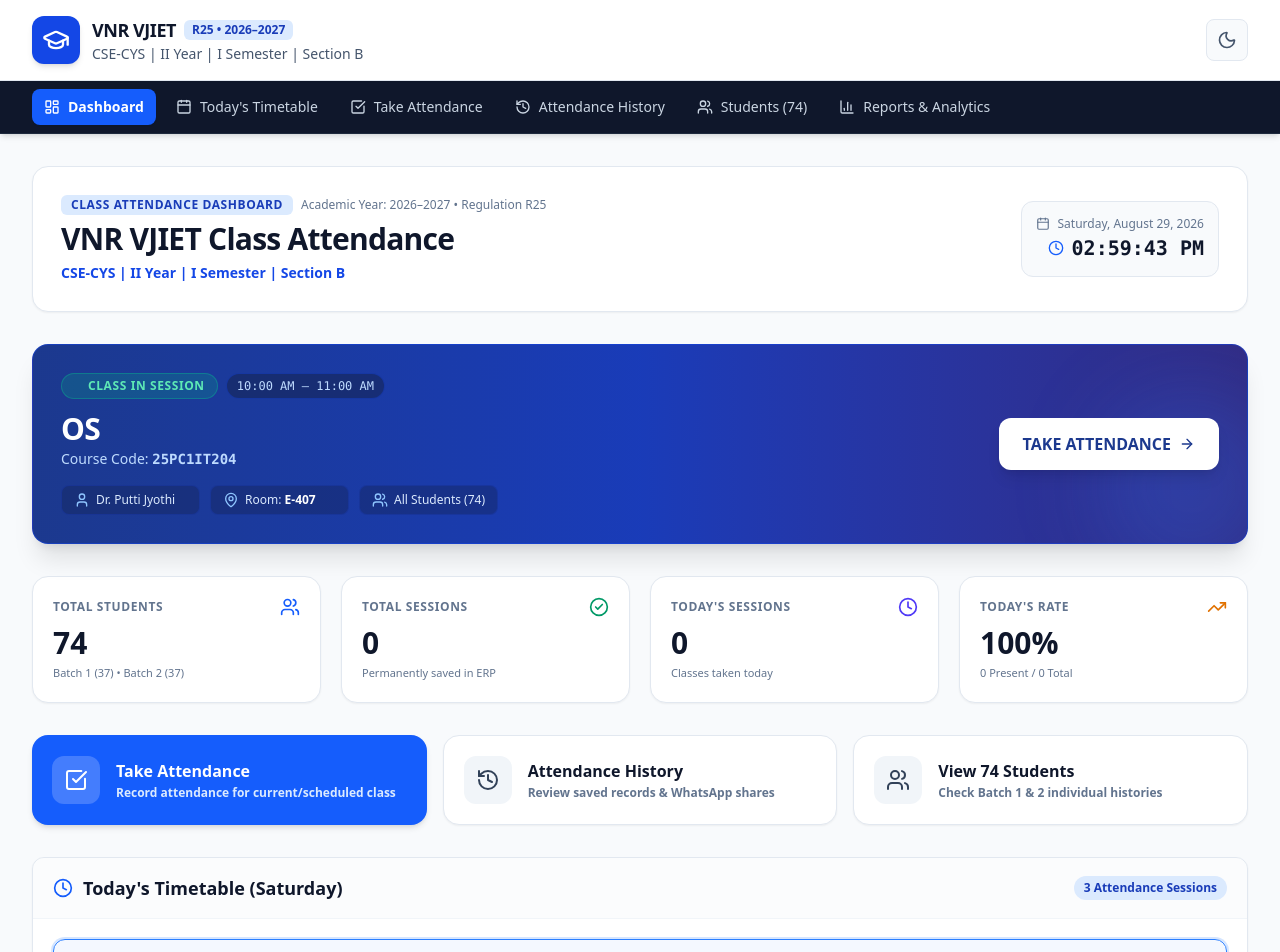
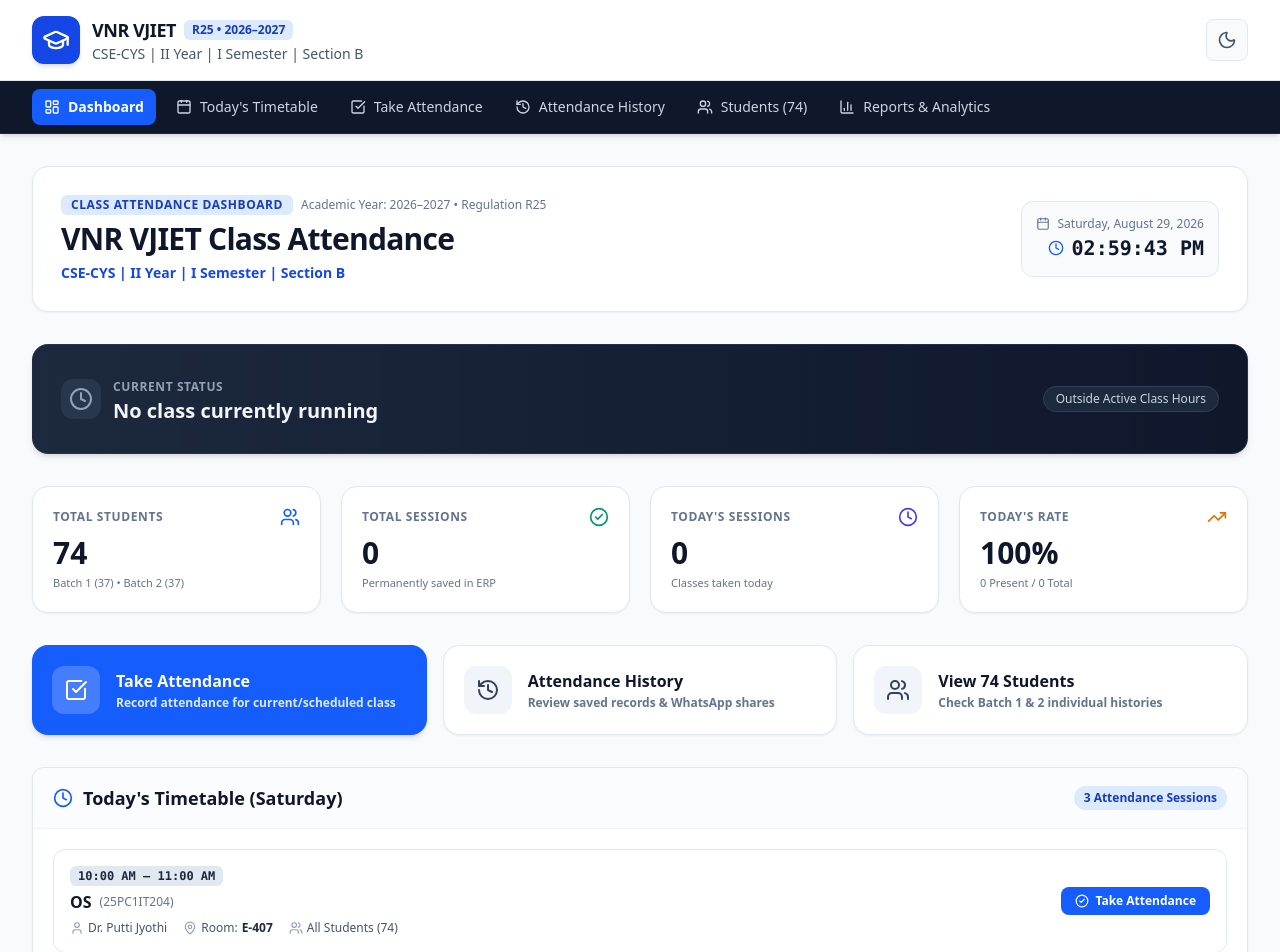
Before and after one commit to khyathiksingam/vnrvjiet-attendance, a React (Vite) app: page / in a window 1280 px wide. Shown: the top 952 px of the page. Built offline with nearby package versions, Linux system fonts and the light colour scheme; no server answers.

Commit message:
fix: resolve live class detection timing and enable Tailwind v4 class-based dark mode

```diff
--- a/src/context/ThemeContext.jsx
+++ b/src/context/ThemeContext.jsx
@@ -1,22 +1,38 @@
 import React, { createContext, useContext, useState, useEffect } from 'react';
 
-const ThemeContext = createContext();
+const defaultThemeValue = {
+  theme: 'light',
+  toggleTheme: () => {},
+  isDark: false
+};
+
+const ThemeContext = createContext(defaultThemeValue);
 
 export const ThemeProvider = ({ children }) => {
   const [theme, setTheme] = useState(() => {
+    try {
       const saved = localStorage.getItem('vnr_theme');
       if (saved === 'dark' || saved === 'light') return saved;
       return window.matchMedia && window.matchMedia('(prefers-color-scheme: dark)').matches ? 'dark' : 'light';
+    } catch (e) {
+      return 'light';
+    }
   });
 
   useEffect(() => {
+    try {
       const root = document.documentElement;
       if (theme === 'dark') {
         root.classList.add('dark');
+        root.style.colorScheme = 'dark';
       } else {
         root.classList.remove('dark');
+        root.style.colorScheme = 'light';
       }
       localStorage.setItem('vnr_theme', theme);
+    } catch (e) {
+      console.error(e);
+    }
   }, [theme]);
 
   const toggleTheme = () => {
@@ -30,4 +46,4 @@
   );
 };
 
-export const useTheme = () => useContext(ThemeContext);
+export const useTheme = () => useContext(ThemeContext) || defaultThemeValue;
--- a/src/index.css
+++ b/src/index.css
@@ -1,4 +1,6 @@
 @import "tailwindcss";
+
+@custom-variant dark (&:where(.dark, .dark *));
 
 @layer base {
   :root {
--- a/src/pages/Dashboard.jsx
+++ b/src/pages/Dashboard.jsx
@@ -17,17 +17,49 @@
 
 import { TIMETABLE } from '../data/masterData';
 
+// Helper to convert '10:00 AM' to minutes from midnight
+function timeStrToMinutes(timeStr) {
+  if (!timeStr) return -1;
+  const parts = timeStr.trim().split(' ');
+  if (parts.length < 2) return -1;
+  const [hoursStr, minutesStr] = parts[0].split(':');
+  let hours = parseInt(hoursStr, 10);
+  const minutes = parseInt(minutesStr, 10) || 0;
+  const period = parts[1].toUpperCase();
+  if (period === 'PM' && hours !== 12) hours += 12;
+  if (period === 'AM' && hours === 12) hours = 0;
+  return hours * 60 + minutes;
+}
+
+function findLiveCurrentPeriod(scheduleList) {
+  if (!Array.isArray(scheduleList) || scheduleList.length === 0) return null;
+  const now = new Date();
+  const currentTotalMinutes = now.getHours() * 60 + now.getMinutes();
+
+  for (const period of scheduleList) {
+    const startM = period.startMinutes || timeStrToMinutes(period.startTime);
+    const endM = period.endMinutes || timeStrToMinutes(period.endTime);
+    if (startM !== -1 && endM !== -1) {
+      if (currentTotalMinutes >= startM && currentTotalMinutes < endM) {
+        return period;
+      }
+    }
+  }
+  return null;
+}
+
 export default function Dashboard({ setTab, onSelectSubjectForAttendance }) {
   const { user } = useAuth();
 
   const days = ['Sunday', 'Monday', 'Tuesday', 'Wednesday', 'Thursday', 'Friday', 'Saturday'];
   const todayName = days[new Date().getDay()];
+  const todaySchedule = TIMETABLE[todayName] || [];
 
   const [timetableData, setTimetableData] = useState({
     day: todayName,
     isCollegeDay: todayName !== 'Sunday',
-    schedule: TIMETABLE[todayName] || [],
-    currentPeriod: (TIMETABLE[todayName] || []).find(p => p.isAttendanceRequired) || null
+    schedule: todaySchedule,
+    currentPeriod: findLiveCurrentPeriod(todaySchedule)
   });
   const [stats, setStats] = useState({
     totalSessions: 0,
@@ -40,26 +72,40 @@
   const [currentTimeStr, setCurrentTimeStr] = useState('');
   const [currentDateStr, setCurrentDateStr] = useState('');
 
-  // Live clock
+  // Live clock and periodic current class check
   useEffect(() => {
     const updateTime = () => {
       const now = new Date();
       setCurrentTimeStr(now.toLocaleTimeString('en-US', { hour: '2-digit', minute: '2-digit', second: '2-digit', hour12: true }));
       setCurrentDateStr(now.toLocaleDateString('en-US', { weekday: 'long', year: 'numeric', month: 'long', day: 'numeric' }));
+
+      // Update running class in real time
+      setTimetableData(prev => ({
+        ...prev,
+        currentPeriod: findLiveCurrentPeriod(prev.schedule)
+      }));
     };
     updateTime();
     const interval = setInterval(updateTime, 1000);
     return () => clearInterval(interval);
   }, []);
 
-  // Fetch timetable and statistics
+  // Fetch timetable and statistics from backend if available
   useEffect(() => {
     Promise.all([
       fetch('/api/timetable/current').then(r => r.ok ? r.json() : null),
       fetch('/api/reports/dashboard-stats').then(r => r.ok ? r.json() : null)
     ])
       .then(([tt, st]) => {
-        if (tt && tt.schedule) setTimetableData(tt);
+        if (tt && (tt.todaySchedule || tt.schedule)) {
+          const list = tt.todaySchedule || tt.schedule || [];
+          setTimetableData({
+            day: tt.day || todayName,
+            isCollegeDay: tt.day !== 'Sunday',
+            schedule: list,
+            currentPeriod: tt.currentPeriod || findLiveCurrentPeriod(list)
+          });
+        }
         if (st) setStats(st);
       })
       .catch(err => console.log('Dashboard backend syncing:', err));
```
Lines whose indentation alone changed are shown as unchanged.
